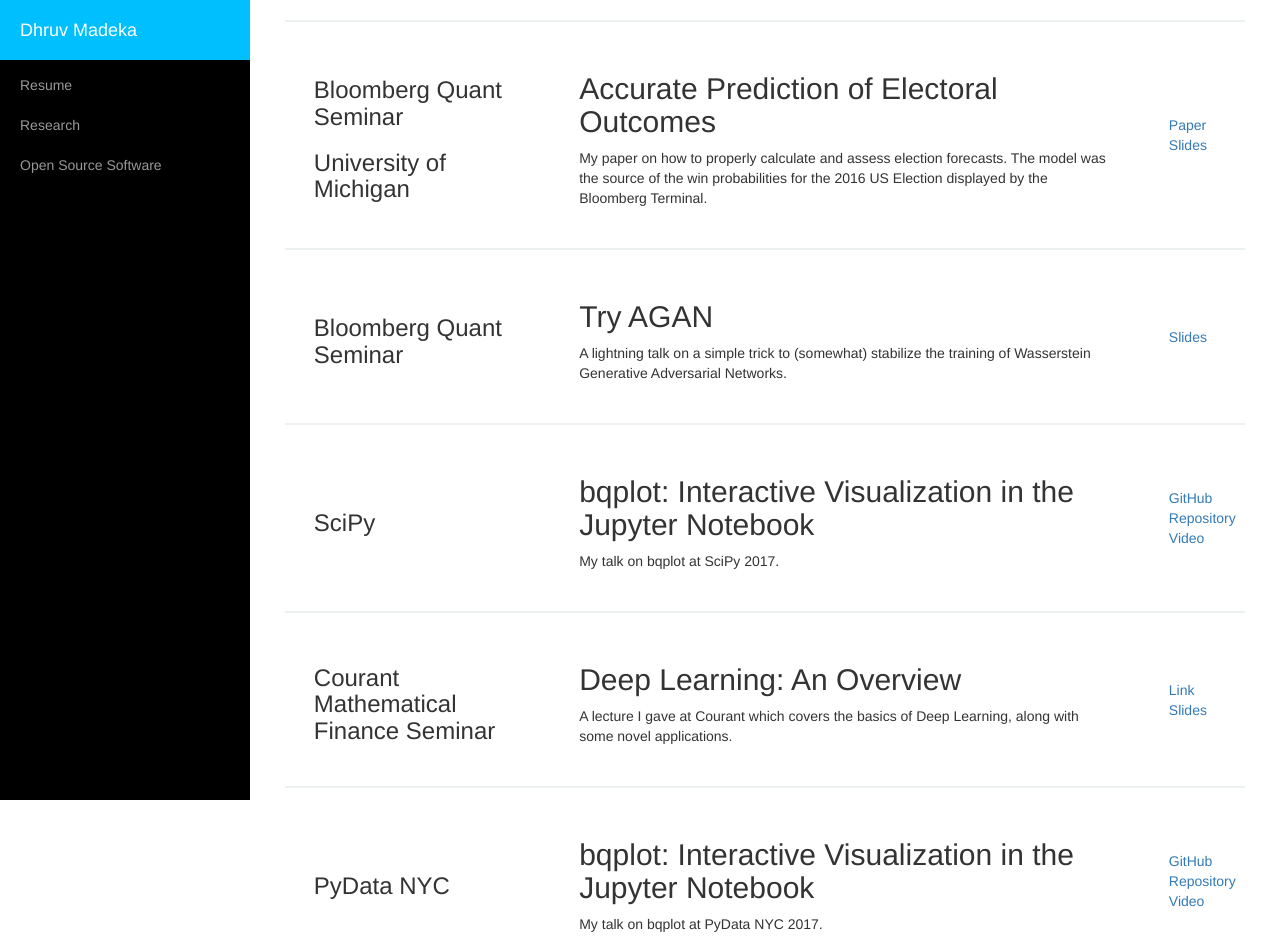
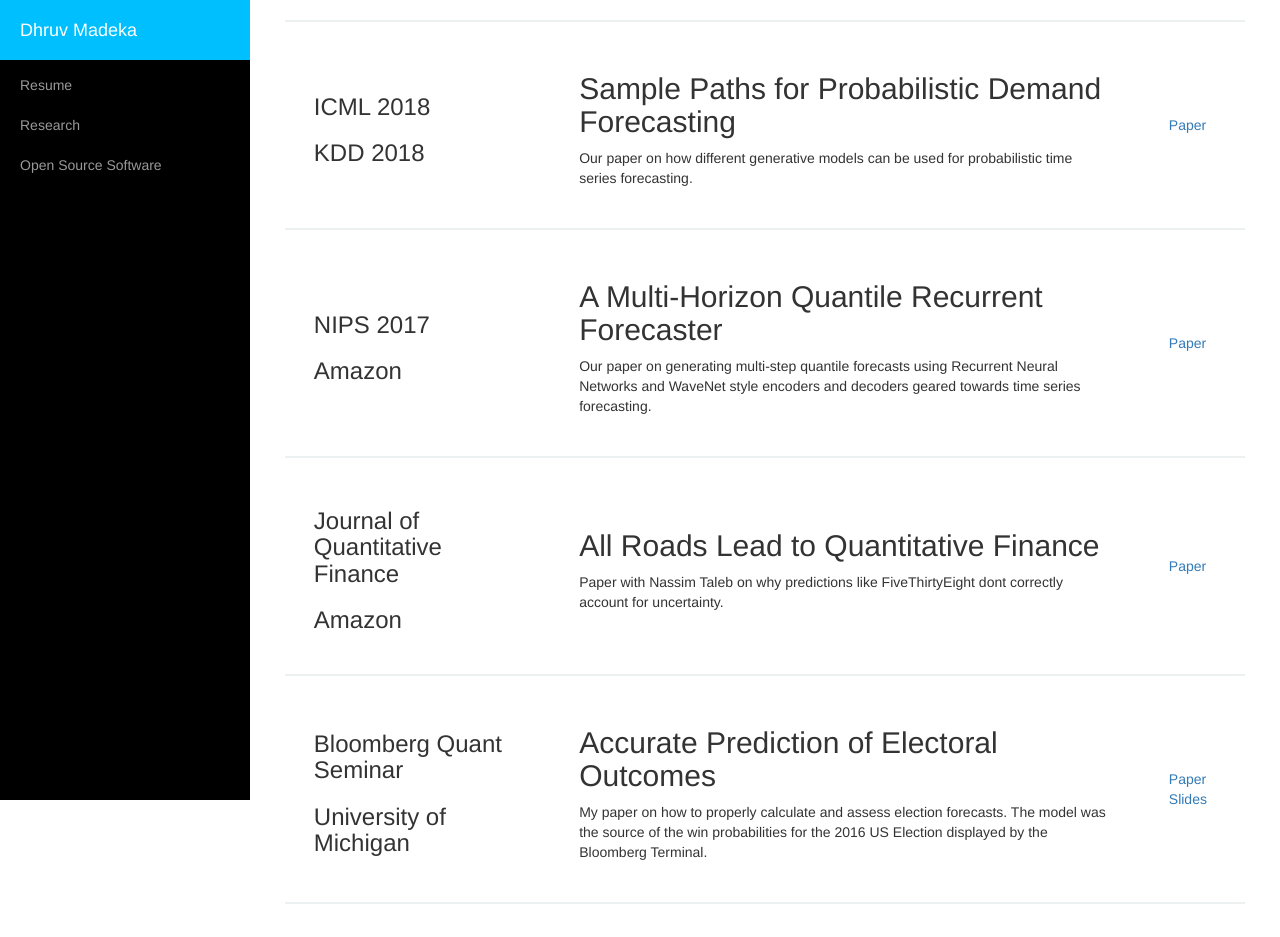
Before and after one commit to dmadeka/dmadeka.github.io, a plain HTML site: page research.html in a window 1280 px wide. Shown: the top 937 px of the page. Drawn offline with Linux system fonts and the light colour scheme.

Commit message:
Add Google Scholar and new pubs

```diff
--- a/css/style.css
+++ b/css/style.css
@@ -4,7 +4,7 @@
     width: 100%;
     padding-top: 20px;
     padding-bottom: 20px;
-    padding-right: 15px;
+    padding-right: 17px;
 }
 
 footer p {
--- a/research.html
+++ b/research.html
@@ -68,6 +68,55 @@
                 <div class="row">
                     <div class="col-lg-12">
                 <table>
+                  <tr>
+                      <td>
+                          <h3>ICML 2018</h3>
+                          <h3>KDD 2018</h3>
+                      </td>
+                      <td>
+                          <h2>Sample Paths for Probabilistic Demand Forecasting</h2>
+                          <p>
+                              Our paper on how different generative models can be used for probabilistic time series forecasting.
+                          </p>
+                      </td>
+                      <td>
+                      <a href="https://milets18.github.io/papers/milets18_paper_14.pdf">Paper</a>
+                      </td>
+                  </tr>
+
+                  <tr>
+                      <td>
+                          <h3>NIPS 2017</h3>
+                          <h3>Amazon</h3>
+                      </td>
+                      <td>
+                          <h2>A Multi-Horizon Quantile Recurrent Forecaster</h2>
+                          <p>
+                              Our paper on generating multi-step quantile forecasts using Recurrent Neural Networks and WaveNet style encoders and decoders geared towards time series forecasting.
+                          </p>
+                      </td>
+                      <td>
+                      <a href="https://arxiv.org/abs/1711.11053">Paper</a>
+                      </td>
+                  </tr>
+
+
+                  <tr>
+                      <td>
+                          <h3>Journal of Quantitative Finance</h3>
+                          <h3>Amazon</h3>
+                      </td>
+                      <td>
+                          <h2>All Roads Lead to Quantitative Finance</h2>
+                          <p>
+                              Paper with Nassim Taleb on why predictions like FiveThirtyEight dont correctly account for uncertainty.
+                          </p>
+                      </td>
+                      <td>
+                      <a href="https://s3.amazonaws.com/academia.edu.documents/60195149/clayton3.pdf?response-content-disposition=inline%3B%20filename%3DAll_Roads_Lead_to_Quantitative_Finance_R.pdf&X-Amz-Algorithm=AWS4-HMAC-SHA256&X-Amz-Credential=AKIAIWOWYYGZ2Y53UL3A%2F20190923%2Fus-east-1%2Fs3%2Faws4_request&X-Amz-Date=20190923T013329Z&X-Amz-Expires=3600&X-Amz-SignedHeaders=host&X-Amz-Signature=d29610c3ee47904a27954644c2a35ecd72b8ef50beeb6383b472f132de21f7f5">Paper</a>
+                      </td>
+                  </tr>
+
                     <tr>
                         <td>
                             <h3>Bloomberg Quant Seminar</h3>
@@ -269,6 +318,15 @@
         <div class="social-icons">
             <ul>
 
+              <li>
+                  <a href="https://scholar.google.com/citations?user=hCL5ibIAAAAJ&hl=en">
+                      <span class="fa-stack fa">
+                          <i class="fa fa-circle fa-stack-2x"></i>
+                          <i class="fa fa-graduation-cap fa-stack-1x fa-inverse"></i>
+                      </span>
+                  </a>
+              </li>
+
                 <li>
                     <a href="https://github.com/dmadeka">
                         <span class="fa-stack fa">
```
Also changed, not shown: index.html (+9 -0 lines), oss.html (+9 -0 lines), resume.html (+9 -0 lines).
